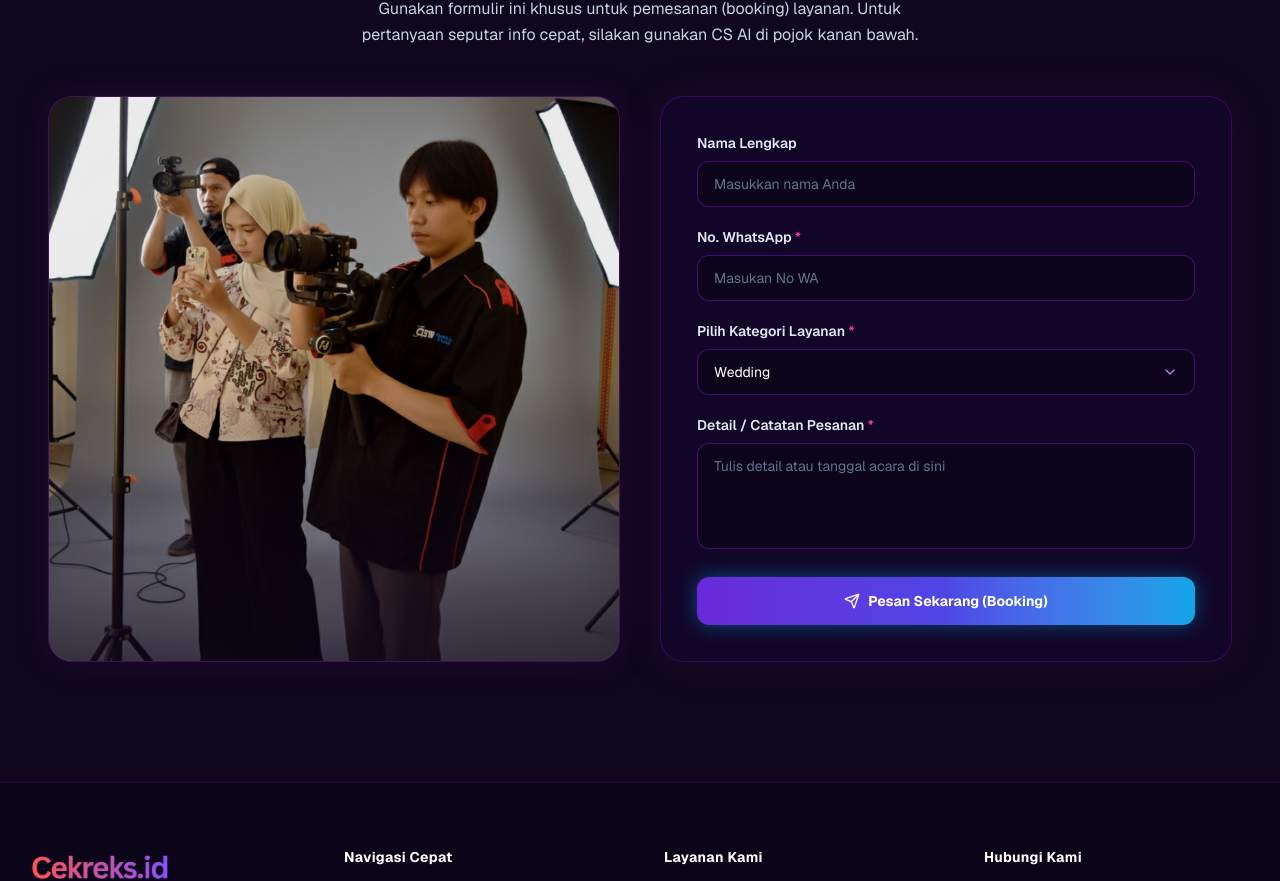
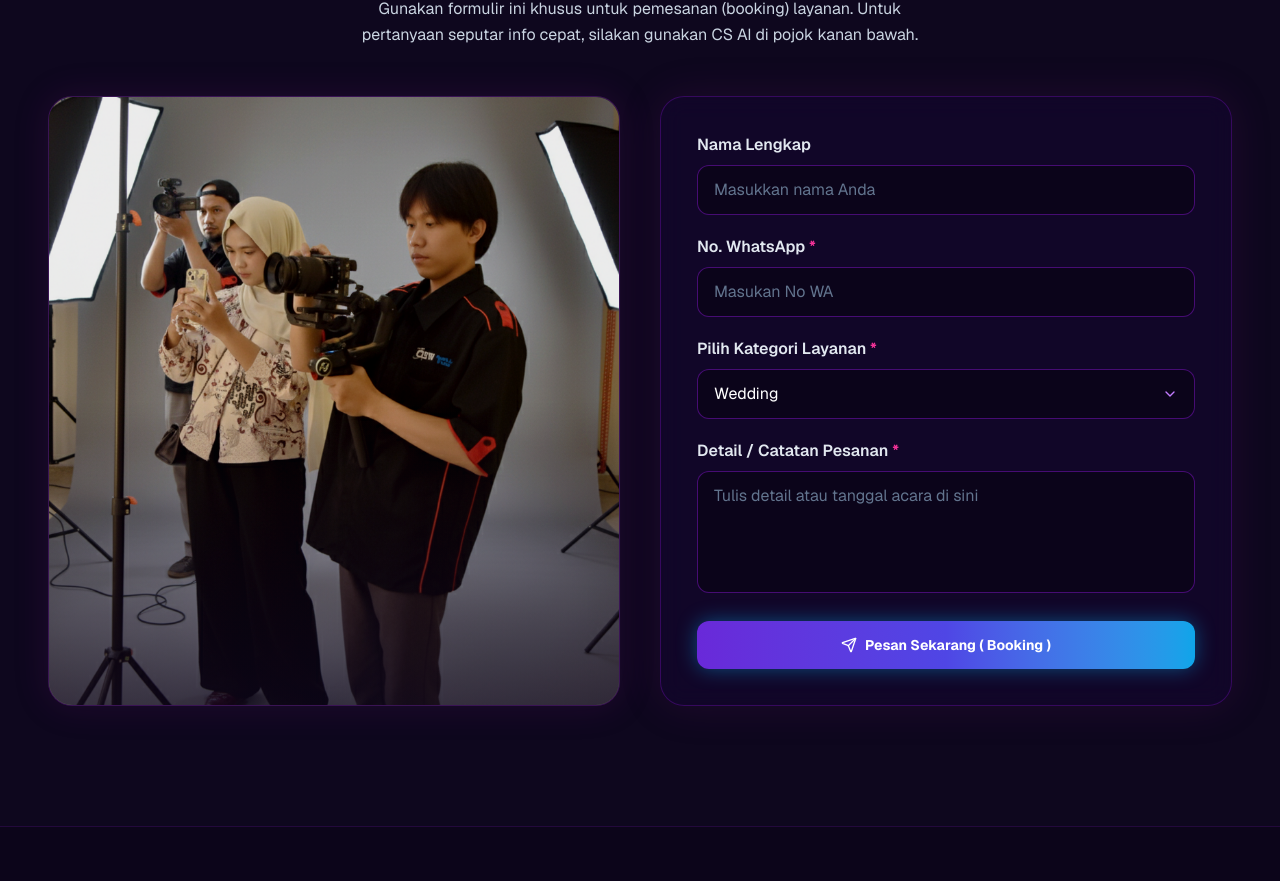
Before and after one commit to MuhammadRevy49/web-cekreks, a Next.js app: page / in a window 1280 px wide. Shown: the part 5351-6232 px from the top of the page. Built offline with nearby package versions, Linux system fonts and the light colour scheme.

Commit message:
perbaikan font size contact section

```diff
--- a/src/components/home/ContactSection.tsx
+++ b/src/components/home/ContactSection.tsx
@@ -84,7 +84,7 @@ export default function ContactSection() {
           <form onSubmit={handleSubmit} className="flex flex-col gap-5">
             {/* Input Nama Lengkap */}
             <div className="flex flex-col gap-2">
-              <label className="text-xs sm:text-sm font-semibold text-slate-200 text-left">
+              <label className="text-base font-semibold text-slate-200 text-left">
                 Nama Lengkap
               </label>
               <input
@@ -95,13 +95,13 @@ export default function ContactSection() {
                   setFormData({ ...formData, name: e.target.value })
                 }
                 required
-                className="w-full px-4 py-3 rounded-xl bg-[#0c051a]/90 border border-purple-800/60 text-white placeholder-slate-500 text-xs sm:text-sm focus:outline-none focus:border-cyan-400 focus:ring-1 focus:ring-cyan-400 transition"
+                className="w-full px-4 py-3 rounded-xl bg-[#0c051a]/90 border border-purple-800/60 text-white placeholder-slate-500 text-base focus:outline-none focus:border-cyan-400 focus:ring-1 focus:ring-cyan-400 transition"
               />
             </div>
 
             {/* Input No WhatsApp */}
             <div className="flex flex-col gap-2">
-              <label className="text-xs sm:text-sm font-semibold text-slate-200 text-left">
+              <label className="text-base font-semibold text-slate-200 text-left">
                 No. WhatsApp <span className="text-pink-500">*</span>
               </label>
               <input
@@ -112,20 +112,20 @@ export default function ContactSection() {
                   setFormData({ ...formData, whatsapp: e.target.value })
                 }
                 required
-                className="w-full px-4 py-3 rounded-xl bg-[#0c051a]/90 border border-purple-800/60 text-white placeholder-slate-500 text-xs sm:text-sm focus:outline-none focus:border-cyan-400 focus:ring-1 focus:ring-cyan-400 transition"
+                className="w-full px-4 py-3 rounded-xl bg-[#0c051a]/90 border border-purple-800/60 text-white placeholder-slate-500 text-base focus:outline-none focus:border-cyan-400 focus:ring-1 focus:ring-cyan-400 transition"
               />
             </div>
 
             {/* Custom Dropdown Kategori Layanan */}
             <div className="flex flex-col gap-2 relative" ref={dropdownRef}>
-              <label className="text-xs sm:text-sm font-semibold text-slate-200 text-left">
+              <label className="text-base font-semibold text-slate-200 text-left">
                 Pilih Kategori Layanan <span className="text-pink-500">*</span>
               </label>
 
               <button
                 type="button"
                 onClick={() => setIsDropdownOpen(!isDropdownOpen)}
-                className="w-full px-4 py-3 rounded-xl bg-[#0c051a]/90 border border-purple-800/60 text-white text-xs sm:text-sm flex items-center justify-between focus:outline-none focus:border-cyan-400 focus:ring-1 focus:ring-cyan-400 transition cursor-pointer"
+                className="w-full px-4 py-3 rounded-xl bg-[#0c051a]/90 border border-purple-800/60 text-white text-base flex items-center justify-between focus:outline-none focus:border-cyan-400 focus:ring-1 focus:ring-cyan-400 transition cursor-pointer"
               >
                 <span>{formData.category}</span>
                 <ChevronDown className={`w-4 h-4 text-purple-400 transition-transform duration-200 ${isDropdownOpen ? 'rotate-180' : ''}`} />
@@ -141,7 +141,7 @@ export default function ContactSection() {
                         setFormData({ ...formData, category: item.value });
                         setIsDropdownOpen(false);
                       }}
-                      className={`w-full px-4 py-2.5 text-left text-xs sm:text-sm transition flex items-center justify-between cursor-pointer ${
+                      className={`w-full px-4 py-2.5 text-left text-base transition flex items-center justify-between cursor-pointer ${
                         formData.category === item.value
                           ? 'bg-gradient-to-r from-[#6929d9]/40 to-[#0ea5e9]/20 text-cyan-300 font-medium border-l-4 border-cyan-400'
                           : 'text-slate-300 hover:bg-purple-950/50 hover:text-white'
@@ -159,7 +159,7 @@ export default function ContactSection() {
 
             {/* Textarea Pesan */}
             <div className="flex flex-col gap-2">
-              <label className="text-xs sm:text-sm font-semibold text-slate-200 text-left">
+              <label className="text-base font-semibold text-slate-200 text-left">
                 Detail / Catatan Pesanan <span className="text-pink-500">*</span>
               </label>
               <textarea
@@ -170,7 +170,7 @@ export default function ContactSection() {
                   setFormData({ ...formData, message: e.target.value })
                 }
                 required
-                className="w-full px-4 py-3 rounded-xl bg-[#0c051a]/90 border border-purple-800/60 text-white placeholder-slate-500 text-xs sm:text-sm focus:outline-none focus:border-cyan-400 focus:ring-1 focus:ring-cyan-400 transition resize-none"
+                className="w-full px-4 py-3 rounded-xl bg-[#0c051a]/90 border border-purple-800/60 text-white placeholder-slate-500 text-base focus:outline-none focus:border-cyan-400 focus:ring-1 focus:ring-cyan-400 transition resize-none"
               />
             </div>
 
@@ -180,7 +180,7 @@ export default function ContactSection() {
               className="mt-2 w-full py-3.5 rounded-xl bg-gradient-to-r from-[#6929d9] via-[#4f46e5] to-[#0ea5e9] text-white font-bold text-xs sm:text-sm shadow-[0_0_20px_rgba(14,165,233,0.45)] hover:shadow-[0_0_28px_rgba(14,165,233,0.65)] hover:scale-[1.01] active:scale-[0.99] transition-all flex items-center justify-center gap-2 cursor-pointer"
             >
               <Send className="w-4 h-4" />
-              <span>Pesan Sekarang (Booking)</span>
+              <span>Pesan Sekarang ( Booking )</span>
             </button>
 
             {isSubmitted && (
```
